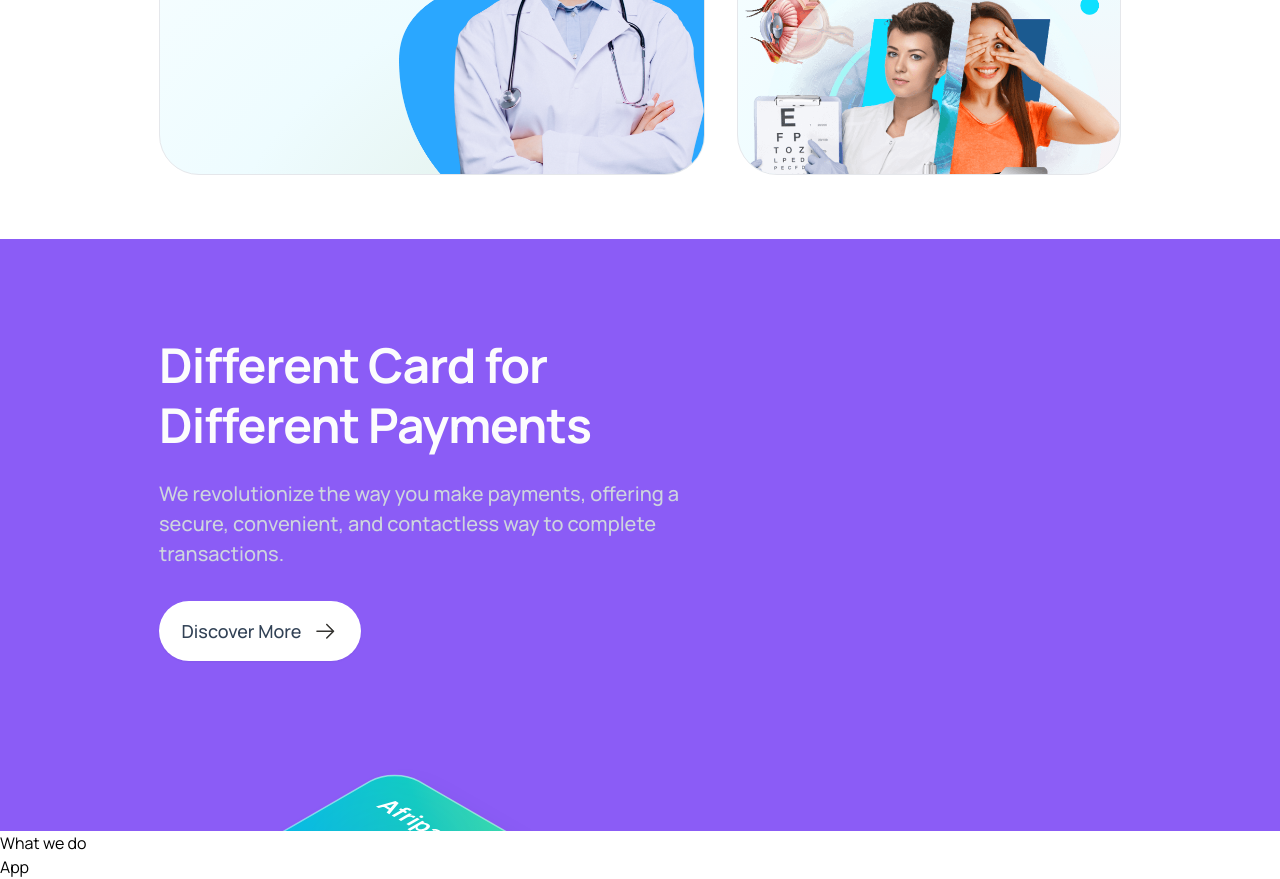
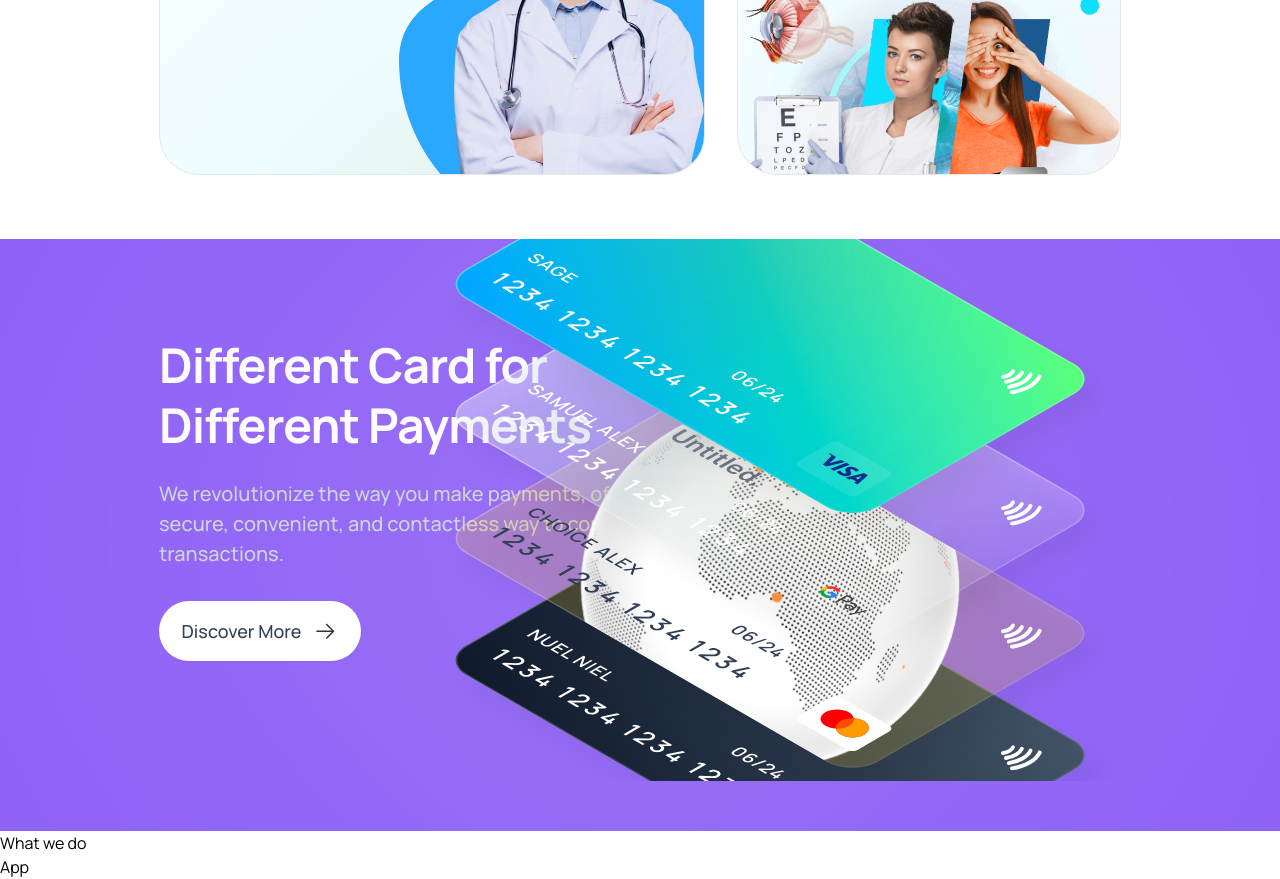
Before and after one commit to AbayTesfaye/Mediprime, a React (Vite) app: page / in a window 1280 px wide. Shown: the part 2440-3319 px from the top of the page. Built offline with nearby package versions, Linux system fonts and the light colour scheme.

Commit message:
Done for cta component

```diff
--- a/src/components/first-cta.tsx
+++ b/src/components/first-cta.tsx
@@ -5,12 +5,15 @@ import cardThree from "../assets/card-three.svg";
 import cardFour from "../assets/card-four.svg";
 import shadow from "../assets/shadow.svg";
 import {motion} from "framer-motion"
+
 const FirstCTA = () => {
   return (
     <section
-      id="cta"
+      id="resources"
       className="overflow-y-clip relative flex h-[750px] w-full items-start justify-center bg-violet-500 px-6 md:h-[900px] md:px-10 lg:h-[592px] lg:items-center xl:px-[159px]"
     >
+      <div className="absolute bottom-0 left-0 right-0 top-0 mx-auto my-auto h-[425px] w-full rounded-full bg-white blur-[350px] sm:w-[425px]"/>
+
       <div className="relative h-[750px] w-full md:h-[900px] lg:h-[592px] 3xl:max-w-[1200px]">
         <div className="w-full py-16 md:w-[576px] md:py-24">
           <motion.h2
@@ -70,7 +73,23 @@ const FirstCTA = () => {
             <img src={arrow} alt="" className="group-hover:invert z-10"/>
           </motion.button>
         </div>
-        <div>
+
+        <motion.div
+        initial ={{opacity:0}}
+        whileInView ={{
+          opacity:1,
+
+          transition:{
+          duration:1,
+          ease:[0.44, 0, 0, 1]
+          }
+        }}
+        viewport={{
+          amount:"50%",
+          once: true
+        }}
+        className="md:bottom-[50px] lg:rith t-[149px] absolute -bottom-[0px] left-0 right-0 z-30 hidden h-[400px] w-full flex-col justify-start -space-y-[140px] overflow-clip sm:h-[500px] sm:space-y-[290px] md:left-auto md:right-[50px] md:h-[500px] md:w-auto md:space-y-[320px] lg:right-0 lg:h-[650px] lg:-space-y-[290px] xl:flex xl:-space-y-0"
+        >
           <motion.img
           initial ={{opacity:0, y:250}}
           whileInView ={{
@@ -78,36 +97,117 @@ const FirstCTA = () => {
             y:0,
             transition:{
               type:"spring",
-              damping:40,
-              stiffness:160,
-              mass:1,
-              delay:0.2,
+              damping: 40,
+              stiffness: 160,
+              mass: 1,
+              delay: 0.2,
             }
           }}
           viewport={{
-            amount:"some",
+            amount:"50%",
             once: true
           }}
-           src={cardFour} alt="" className="z-[12] lg:-translate-y-0 xl:tranlate-y-[250px] "/>
+           src={cardFour} alt="cardFour" className="z-[12] lg:-translate-y-0 xl:tranlate-y-[250px] "
+            />
             <motion.img
-          initial ={{opacity:0, y:-130}}
+          initial ={{opacity:0, y: -130}}
           whileInView ={{
             opacity:1,
             y:-290,
             transition:{
               type:"spring",
-              damping:40,
-              stiffness:160,
-              mass:1,
-              delay:0.2,
+              damping: 40,
+              stiffness: 160,
+              mass: 1,
+              delay: 0.2,
             }
           }}
           viewport={{
-            amount:"some",
+            amount:"50%",
             once: true
           }}
-           src={cardThree} alt="" className="rotate -[-30deg] z-[11] lg:-translate-y-[290px] xl:-tranlate-y-[130px] "/>
-        </div>
+           src={cardThree} alt="cardFour" className="rotate -[-30deg] z-[11] lg:-translate-y-[290px] xl:-tranlate-y-[130px] "
+           />
+           <motion.img
+          initial ={{opacity:0, y:-500}}
+          whileInView ={{
+            opacity:1,
+            y:-580,
+            transition:{
+              type:"spring",
+              damping: 40,
+              stiffness: 160,
+              mass: 1,
+              delay: 0.2,
+            }
+          }}
+          viewport={{
+            amount:"50%",
+            once: true
+          }}
+           src={cardTwo} alt="cardTwo"className="z-[10]  lg:-translate-y-[580px] xl:-tranlate-y-[500px]"
+            />
+          <motion.img
+          initial ={{opacity:0, y:-870}}
+          whileInView ={{
+            opacity:1,
+            y:-870,
+            transition:{
+              type:"spring",
+              damping: 40,
+              stiffness: 160,
+              mass: 1,
+              delay: 0.2,
+            }
+          }}
+          viewport={{
+            amount:"50%",
+            once: true
+          }}
+           src={cardOne} alt="cardOne" className="xl:-translate-y-[870px] "
+            />
+          <motion.img
+          initial ={{opacity:0, y:0}}
+          whileInView ={{
+            opacity:1,
+            y:-290,
+            transition:{
+              type:"spring",
+              damping: 40,
+              stiffness: 160,
+              mass: 1,
+              delay: 0.2,
+            }
+          }}
+          viewport={{
+            amount:"50%",
+            once: true
+          }}
+           src={shadow} alt="shadow" className="xl:-translate-y-[290px] "
+            />
+        </motion.div>
+
+        <motion.div
+        initial ={{opacity:0}}
+        whileInView ={{
+          opacity:1,
+
+          transition:{
+          duration:1,
+          ease:[0.44, 0, 0, 1]
+          }
+        }}
+        viewport={{
+          amount:"50%",
+          once: true
+        }} className="md:bottom-[50 px] lg:righ t-[149px] absolute -bottom-[0px] left-0 right-0 z-30 flex h-[400px] flex-col justify-start -space-y-[140px] overflow-clip sm:h-[500px] sm:space-y-[290px] md:left-auto md:right-[50px] md:h-[500px] md:w-auto md:space-y-[320px] lg:right-0 lg:h-[650px] lg:-space-y-[290px] xl:hidden xl:-space-y-0"
+        >
+          <img src={cardFour} alt="" className="z-[12]"/>
+          <img src={cardThree} alt="" className="rotate -[-30deg] z-[11]"/>
+          <img src={cardTwo} alt="" className="z-[10]"/>
+          <img src={cardOne} alt="" className=""/>
+          <img src={shadow} alt="" className=""/>
+        </motion.div>
       </div>
     </section>
   );
```
